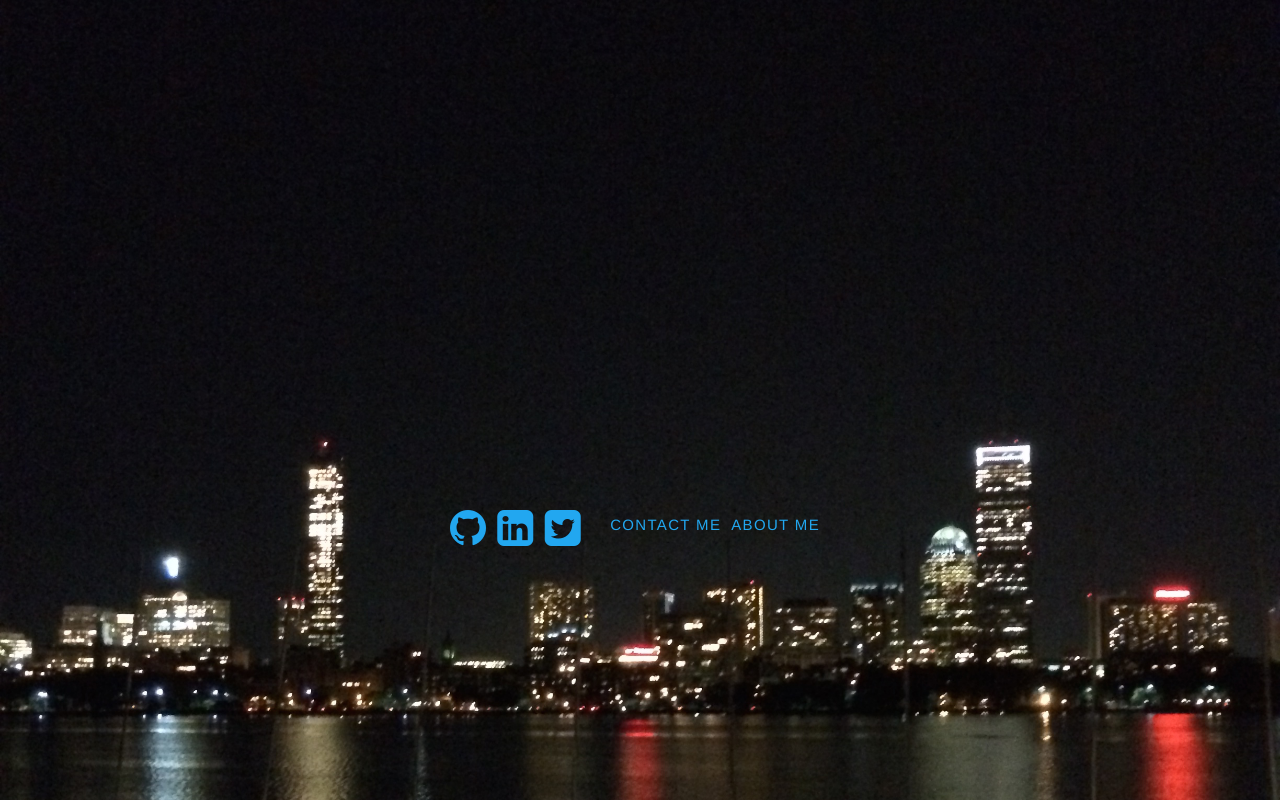
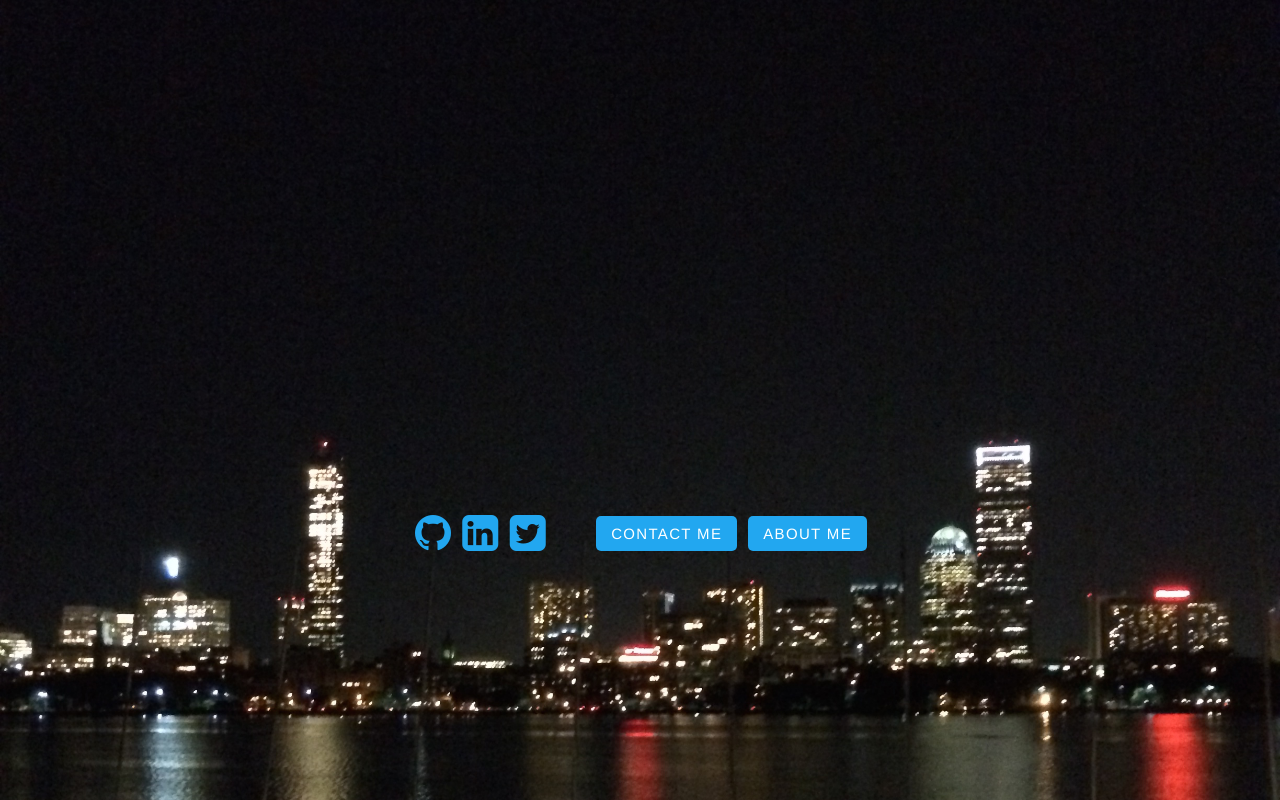
Before and after one commit to neill/neillsilva_portfolio, a plain HTML site: page index.html in a window 1280 px wide. Drawn offline with Linux system fonts and the light colour scheme.

Commit message:
Button CSS

```diff
--- a/assets/css/application.css
+++ b/assets/css/application.css
@@ -15,11 +15,11 @@ body {
 }
 
 .wrap {
-    max-width: 400px;
+    max-width: 450px;
     min-width: 200px;
     width: 100%;
     line-height: 2;
-    padding: 0px 10px 10px;
+    padding: 0;
     margin-top: 10px;
     position: absolute;
     top: 50%;
@@ -54,15 +54,21 @@ body {
 }
 
 .ftobj2 {
-    display: inline;
-    margin-right: 10px;
-    margin-top: 2px;
-    margin-bottom: 0;
-    display: block;
+    display: inline-block;
+    margin: 6px 0 0 15px;
     float: right;
     font-size: 15px;
     font-style: bold;
     vertical-align: center;
+}
+
+.ftobj2 .link {
+    background: rgb(34, 167, 240);
+    border: 0 solid transparent;
+    border-radius: 5px;
+    color: #fff;
+    margin: 0 -2px;
+    padding: 9px 15px;
 }
 
 p {
@@ -217,6 +223,8 @@ a {
     -webkit-animation-duration: 1.1s;
 }
 
+
+
 @keyframes expandUp {
     0% {
         transform: translateY(100%) scale(0.6) scaleY(0.5);
--- a/index.html
+++ b/index.html
@@ -36,8 +36,8 @@
                     <div class="ftobj expandUp expandUp1"><a href="http://github.com/neill"><i class="fa fa-github fa-3x"></i></a></div>
                     <div class="ftobj expandUp expandUp2"><a href="http://linkedin.com/in/neillsilva"><i class="fa fa-linkedin-square fa-3x"></i></a></div>
                     <div class="ftobj expandUp expandUp3"><a href="http://twitter.com/neillsilva"><i class="fa fa-twitter-square fa-3x"></i></a></div>
-                    <div class="ftobj2 expandUp expandUp3"><a href="/about">ABOUT ME</a></div>
-                    <div class="ftobj2 expandUp expandUp3"><a href="/contact">CONTACT ME</a></div>
+                    <div class="ftobj2 expandUp expandUp3"><a href="/about" class="link">ABOUT ME</a></div>
+                    <div class="ftobj2 expandUp expandUp3"><a href="/contact" class="link">CONTACT ME</a></div>
                 </p>
             </div>
     </div>
```
Also changed, not shown: assets/js/app.js (+1 -12 lines).
